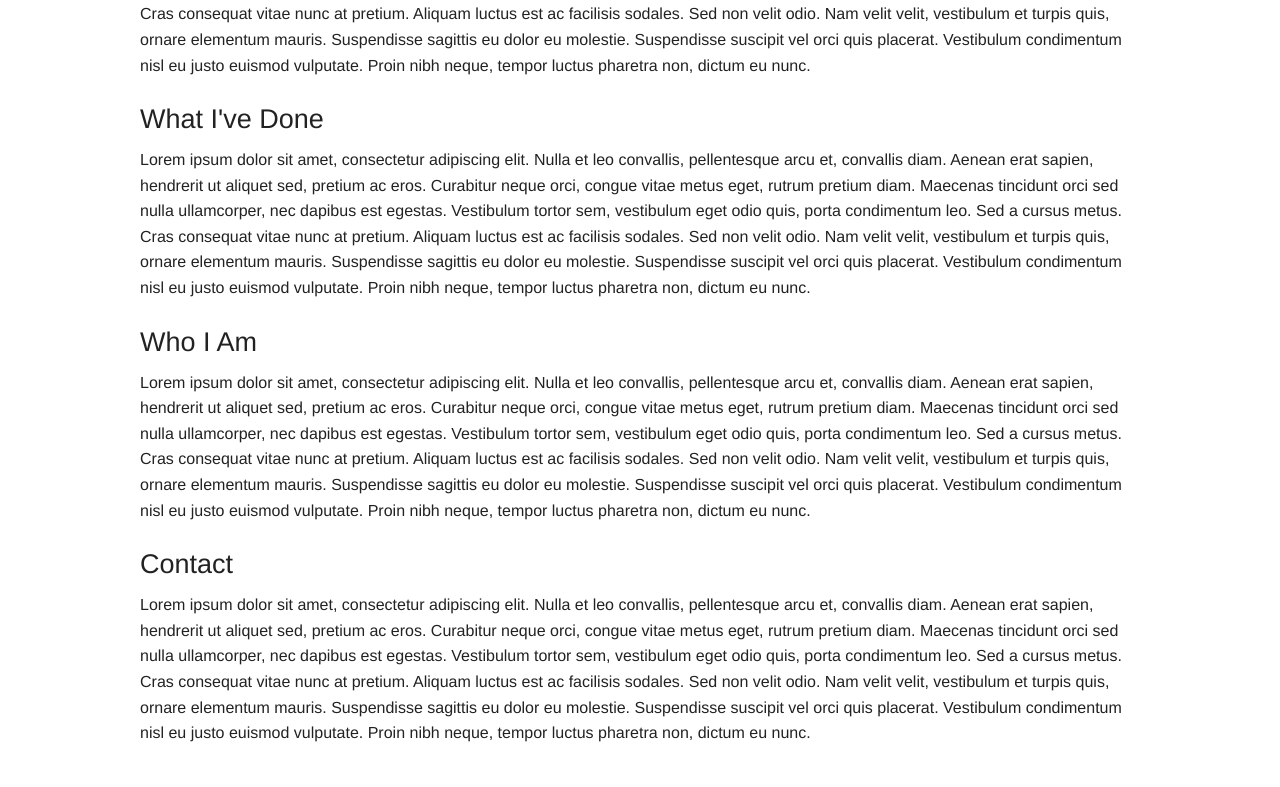
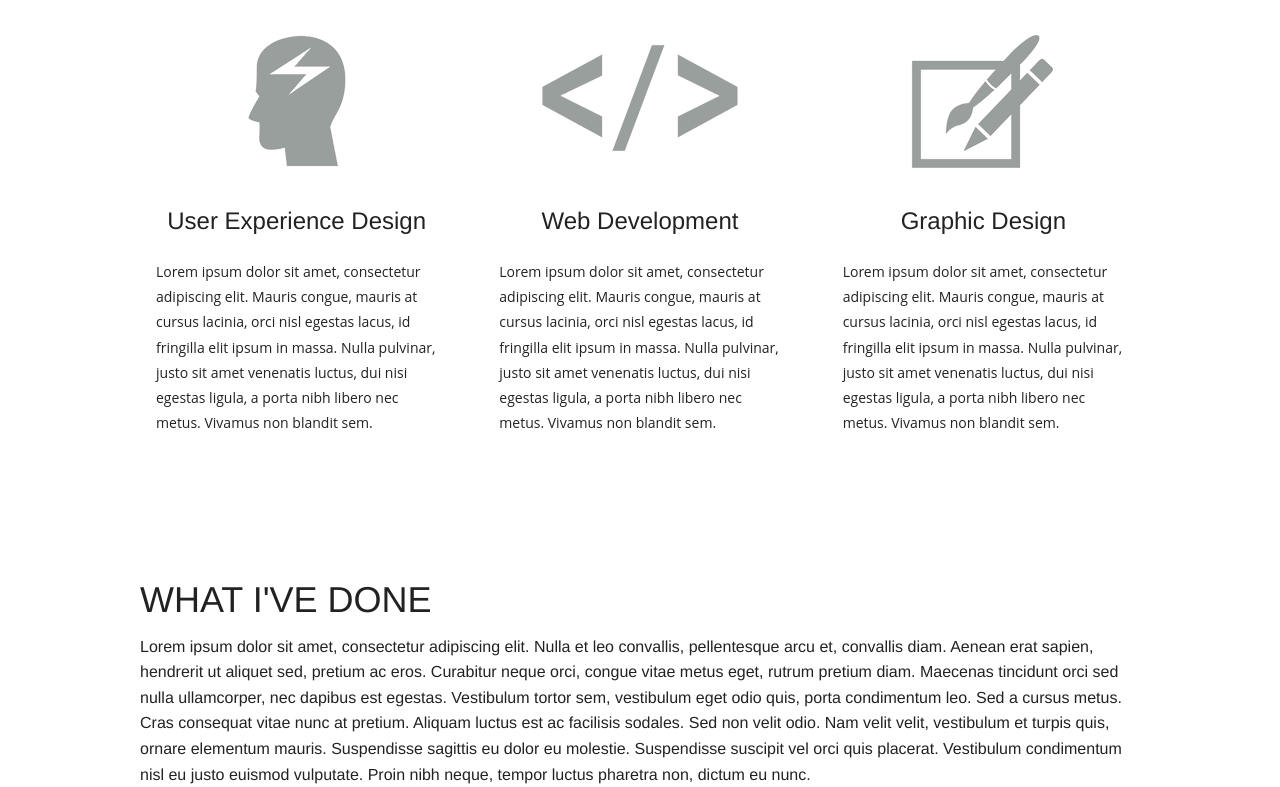
Before and after one commit to zackirby/portfolio, a plain HTML site: page index.html in a window 1280 px wide. Shown: the part 640-1427 px from the top of the page. Before the commit the page ends 1406 px from the top, so only its background shows below. Drawn offline with nearby package versions, Linux system fonts and the light colour scheme.

Commit message:
updates from home

```diff
--- a/index.html
+++ b/index.html
@@ -23,7 +23,7 @@
         <!--[if lt IE 7]>
             <p class="browsehappy">You are using an <strong>outdated</strong> browser. Please <a href="http://browsehappy.com/">upgrade your browser</a> to improve your experience.</p>
         <![endif]-->
-        <div class="contain-to-grid sticky">
+        <div class="contain-to-grid sticky" data-magellan-expedition>
             <nav class="top-bar" data-topbar role="navigation">
               <ul class="title-area">
                 <li class="name">
@@ -66,9 +66,29 @@
                 <div class="row">
                     <a name="do"></a>
                     <h3 data-magellan-destination="do">What I Do</h3>
-                    <p>
-                    Lorem ipsum dolor sit amet, consectetur adipiscing elit. Nulla et leo convallis, pellentesque arcu et, convallis diam. Aenean erat sapien, hendrerit ut aliquet sed, pretium ac eros. Curabitur neque orci, congue vitae metus eget, rutrum pretium diam. Maecenas tincidunt orci sed nulla ullamcorper, nec dapibus est egestas. Vestibulum tortor sem, vestibulum eget odio quis, porta condimentum leo. Sed a cursus metus. Cras consequat vitae nunc at pretium. Aliquam luctus est ac facilisis sodales. Sed non velit odio. Nam velit velit, vestibulum et turpis quis, ornare elementum mauris. Suspendisse sagittis eu dolor eu molestie. Suspendisse suscipit vel orci quis placerat. Vestibulum condimentum nisl eu justo euismod vulputate. Proin nibh neque, tempor luctus pharetra non, dictum eu nunc.
-                    </p>
+                    <div class="row">
+                        <div class="small-12 medium-4 column">
+                            <img src="img/icon-uxd.png">
+                            <div class="txt">
+                                <h4>User Experience Design</h4>
+                                <p>Lorem ipsum dolor sit amet, consectetur adipiscing elit. Mauris congue, mauris at cursus lacinia, orci nisl egestas lacus, id fringilla elit ipsum in massa. Nulla pulvinar, justo sit amet venenatis luctus, dui nisi egestas ligula, a porta nibh libero nec metus. Vivamus non blandit sem. </p>
+                            </div>
+                        </div>
+                        <div class="small-12 medium-4 column">
+                            <img src="img/icon-web-dev.png">
+                            <div class="txt">
+                                <h4>Web Development</h4>
+                                <p>Lorem ipsum dolor sit amet, consectetur adipiscing elit. Mauris congue, mauris at cursus lacinia, orci nisl egestas lacus, id fringilla elit ipsum in massa. Nulla pulvinar, justo sit amet venenatis luctus, dui nisi egestas ligula, a porta nibh libero nec metus. Vivamus non blandit sem. </p>
+                            </div>
+                        </div>
+                        <div class="small-12 medium-4 column">
+                            <img src="img/icon-design.png">
+                            <div class="txt">
+                                <h4>Graphic Design</h4>
+                                <p>Lorem ipsum dolor sit amet, consectetur adipiscing elit. Mauris congue, mauris at cursus lacinia, orci nisl egestas lacus, id fringilla elit ipsum in massa. Nulla pulvinar, justo sit amet venenatis luctus, dui nisi egestas ligula, a porta nibh libero nec metus. Vivamus non blandit sem. </p>
+                            </div>
+                        </div>
+                    </div>
                 </div>
             </section>
             <section id="oooShiny">
--- a/scss/screen.scss
+++ b/scss/screen.scss
@@ -33,6 +33,42 @@
 		}
 	}
 }
+.main section {
+	padding: rem-calc(30 0);
+	h3 {
+		font-size: rem-calc(24);
+		font-weight: normal;
+		text-transform: uppercase;
+	}
+	&#fyi {
+		div.column {
+			padding-top: rem-calc(20);
+			text-align: left;
+			img {
+				float: left;
+				width: 105px;
+				height: auto;
+			}
+			h4 {
+				font-size: rem-calc(24);
+				line-height: 1.5;
+				margin-top: 0;
+			}
+			p {
+				text-align: left;
+				margin-top: rem-calc(10);
+				margin-left: rem-calc(16);
+				font-family: 'Open Sans', sans-serif;
+				font-size: 14px;
+				line-height: 1.8;
+			}
+			.txt {
+				float: left;
+				width: 70%;
+			}
+		}
+	}
+}
 @media #{$medium-up} {
 	#banner {
 		background-color: #ffb800;
@@ -60,6 +96,39 @@
 				font-size: rem-calc(540);
 				@include opacity(.2);
 				line-height: rem-calc(540);
+			}
+		}
+	}
+	.main section {
+		padding: rem-calc(60 0);
+		h3 {
+			font-size: rem-calc(36);
+			font-weight: normal;
+			text-transform: uppercase;
+			margin-top: 0;
+		}
+		&#fyi {
+			div.column {
+				padding-top: rem-calc(40);
+				text-align: center;
+				img {
+					float: none;
+					width: auto;
+					height: auto;
+				}
+				h4 {
+					font-size: rem-calc(24);
+					line-height: 1.5;
+					margin-top: rem-calc(34);
+				}
+				p {
+					text-align: left;
+					margin: rem-calc(20 16);
+				}
+				.txt {
+					float: none;
+					width: auto;
+				}
 			}
 		}
 	}
@@ -122,11 +191,15 @@
 		font-size: rem-calc(16);
 		text-transform: uppercase;
 	}
-	.top-bar-section li:not(.has-form) a:not(.button) {
+	.top-bar-section li:not(.has-form) a:not(.button),
+	.top-bar-section li.active:not(.has-form) a:not(.button) {
 		line-height: 70px;
 		&:hover {
 			background: $primary-color;
 		}
+	}
+	.top-bar-section li.active:not(.has-form) a:not(.button) {
+		background: $primary-color;
 	}
 	.top-bar-section .social li:not(.has-form) a:not(.button) {
 		padding: 0 10px;
```
Also changed, not shown: css/screen.css, img/icon-design.png (added), img/icon-uxd.png (added), img/icon-web-dev.png (added).
